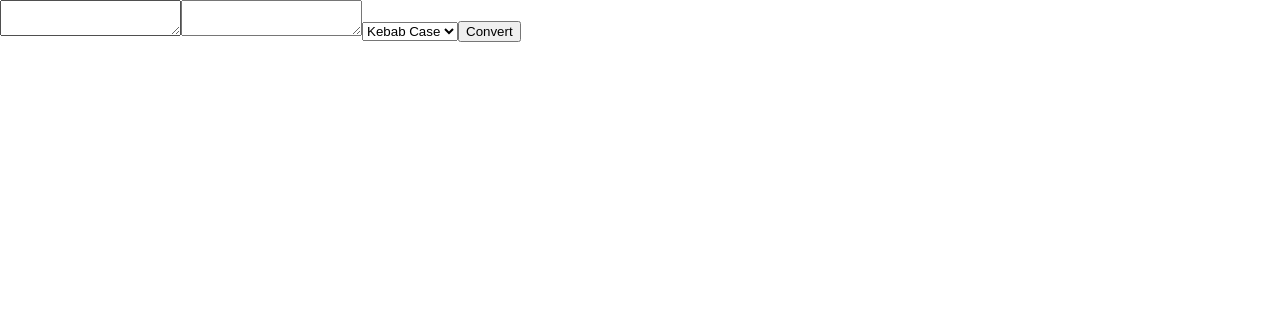
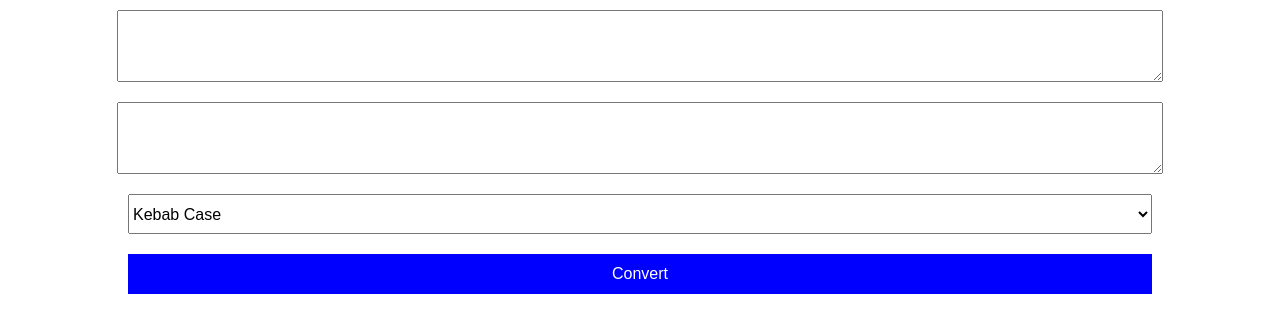
Before and after one commit to abdarafi/cases, a React (Create React App) app: page / in a window 1280 px wide. Shown: the top 332 px of the page. Built offline with nearby package versions, Linux system fonts and the light colour scheme.

Commit message:
import css

```diff
--- a/src/App.js
+++ b/src/App.js
@@ -1,4 +1,5 @@
 import React, { useState } from "react";
+import "./App.css";
 
 function App() {
   const [source, setSource] = useState("");
@@ -19,15 +20,15 @@ function App() {
   }
 
   return (
-    <div>
-      <textarea value={source} onChange={(e) => setSource(e.target.value)} />
-      <textarea value={result} onChange={(e) => setResult(e.target.value)} />
-      <select onChange={(e) => setCaseOption(e.target.value)}>
+    <div className="App">
+      <textarea className="input-box" value={source} onChange={(e) => setSource(e.target.value)} />
+      <textarea className="input-box" value={result} onChange={(e) => setResult(e.target.value)} />
+      <select className="select-box" onChange={(e) => setCaseOption(e.target.value)}>
         <option value="kebab">Kebab Case</option>
         <option value="camel">Camel Case</option>
         <option value="snake">Snake Case</option>
       </select>
-      <button onClick={handleClick}>Convert</button>
+      <button className="convert-button" onClick={handleClick}>Convert</button>
     </div>
   );
 }
```
